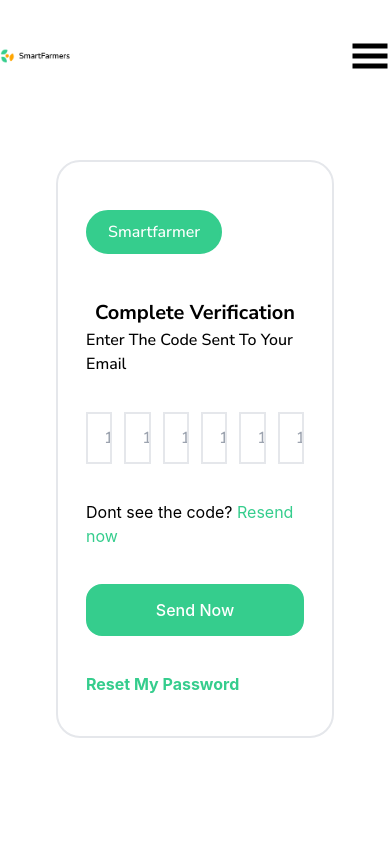
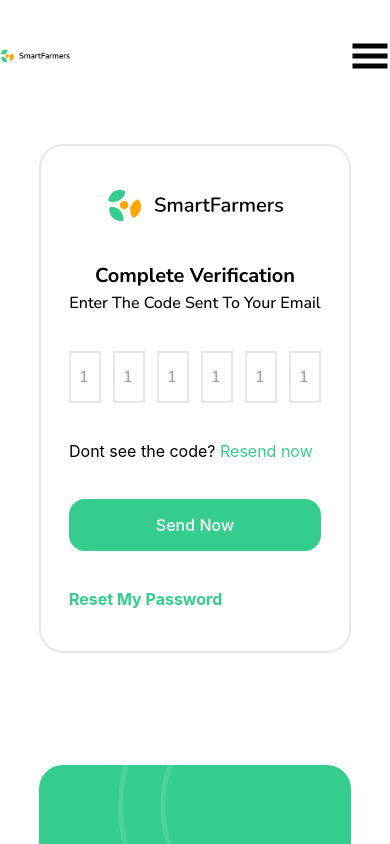
Before and after one commit to Toshmoney/smartfarmer, a React (Create React App) app in the folder client-side/: page /verification in a window 390 px wide. Shown: the top 844 px of the page. Built offline with nearby package versions, Linux system fonts and the light colour scheme; a web font is replaced by a local one.

Commit message:
adjusted all the  login pages

```diff
--- a/client-side/src/Components/Forgetpass/Content.jsx
+++ b/client-side/src/Components/Forgetpass/Content.jsx
@@ -1,11 +1,13 @@
 import React from 'react'
+import logo from '../../Images/logo.png'
+
 
 const Content = () => {
     return (
         <div className='py-[3rem]'>
-        <div className='container border-2 border-grey py-10 px-7 rounded-3xl w-full lg:w-[20%] flex flex-col gap-9'>
-            <div>
-                <button className='btn1 capitalize nunito text-small my-2 text-white lg:text-xl'>Smartfarmer</button>
+            <div className='container border-2 border-grey py-10 px-7 rounded-3xl w-[80%] lg:w-[20%] flex flex-col gap-9'>
+                <div className='flex w-full justify-center'>
+                    <img src={logo} alt="" />
                 </div>
                 <div className='flex flex-col w-full items-center'>
                     <h4 className='capitalize nunito'>forgot password</h4>
--- a/client-side/src/Components/Forgetpass/Verification/Code.jsx
+++ b/client-side/src/Components/Forgetpass/Verification/Code.jsx
@@ -1,23 +1,25 @@
 import React from 'react'
+import logo from '../../../Images/logo.png'
+
 
 const Code = () => {
     return (
-    <div className='py-[3rem] px-14 lg:px-0'>
-        <div className='container border-2 border-grey py-10 px-7 rounded-3xl w-full lg:w-[23%] flex flex-col gap-9'>
-            <div>
-                <button className='btn1 capitalize nunito text-small my-2 text-white lg:text-xl'>Smartfarmer</button>
+        <div className='flex flex-col py-[2rem] items-center justify-center'>
+            <div className='container border-2 border-grey py-10 px-7 rounded-3xl w-[80%] lg:w-[23%] flex flex-col gap-9'>
+                <div className='flex w-full justify-center'>
+                    <img src={logo} alt="" />
                 </div>
                 <div className='flex flex-col w-full items-center'>
                     <h4 className='capitalize nunito'>Complete Verification</h4>
                     <p className='capitalize nunito'>enter the code sent to your email</p>
                 </div>
                 <div className='grid grid-cols-6 w-full gap-3'>
-                <input className=' border-grey w-full py-3 pl-4 border-grey border-2 nunito ' type="text" placeholder='1'/>
-                <input className=' border-grey w-full py-3 pl-4 border-grey border-2 nunito' type="text" placeholder='1'/>
-                <input className=' border-grey w-full py-3 pl-4 border-grey border-2 nunito' type="text" placeholder='1'/>
-                <input className=' border-grey w-full py-3 pl-4 border-grey border-2 nunito' type="text" placeholder='1'/>
-                <input className=' border-grey w-full py-3 pl-4 border-grey border-2 nunito' type="text" placeholder='1'/>
-                <input className=' border-grey w-full py-3 pl-4 border-grey border-2 nunito' type="text" placeholder='1'/>
+                    <input className=' border-grey w-full py-3 lg:pl-4 pl-2 border-grey border-2 nunito ' type="text" placeholder='1' />
+                    <input className=' border-grey w-full py-3 lg:pl-4 pl-2 border-grey border-2 nunito' type="text" placeholder='1' />
+                    <input className=' border-grey w-full py-3 lg:pl-4 pl-2 border-grey border-2 nunito' type="text" placeholder='1' />
+                    <input className=' border-grey w-full py-3 lg:pl-4 pl-2 border-grey border-2 nunito' type="text" placeholder='1' />
+                    <input className=' border-grey w-full py-3 lg:pl-4 pl-2 border-grey border-2 nunito' type="text" placeholder='1' />
+                    <input className=' border-grey w-full py-3 lg:pl-4 pl-2 border-grey border-2 nunito' type="text" placeholder='1' />
                 </div>
                 <p>Dont see the code? <a href='' className='text-[#35CD8D]' >Resend now</a></p>
                 <div className='flex flex-col gap-5'>
--- a/client-side/src/Components/Login/Content.jsx
+++ b/client-side/src/Components/Login/Content.jsx
@@ -1,12 +1,13 @@
 import React from 'react'
 import password from '../../Images/Vector (10).png'
+import logo from '../../Images/logo.png'
 
 const Content = () => {
   return (
     <div className='flex flex-col py-[2rem] items-center justify-center'>
         <div className='container border-2 border-grey py-10 px-7 rounded-3xl w-[80%]  lg:w-[20%] flex flex-col gap-7'>
-            <div>
-                <button className='btn1 capitalize nunito text-small my-2 text-white lg:text-xl'>Smartfarmer</button>
+            <div className='flex w-full justify-center'>
+                <img src={logo} alt="" />
             </div>
             <div className='flex flex-row w-full justify-between items-center'>
                 <button className='text-[grey]'><a href="/signup">Create an Account</a></button>
--- a/client-side/src/Components/ResetPassword/Reset.jsx
+++ b/client-side/src/Components/ResetPassword/Reset.jsx
@@ -1,15 +1,18 @@
 import React from 'react'
 import password from '../../Images/Vector (10).png'
+import logo from '../../Images/logo.png'
+
 
 const Reset = () => {
   return (
-    <div className='py-[3rem] px-14 lg:px-0'>
-        <div className='container border-2 border-grey py-10 px-7 rounded-3xl w-full lg:w-[20%] flex flex-col gap-7'>
-            <div>
-                <button className='btn1 capitalize nunito text-small my-2 text-white lg:text-xl'>Smartfarmer</button>
+    <div className='flex flex-col py-[2rem] items-center justify-center'>
+        <div className='container border-2 border-grey py-10 px-7 rounded-3xl w-[80%] lg:w-[20%] flex flex-col gap-7'>
+            <div className='flex w-full justify-center'>
+                <img src={logo} alt="" />
             </div>
-            <div className=''>
-
+            <div className='nunito flex flex-col items-center'>
+                <h4>Reset Password</h4>
+                <p className='text-[grey] text-[14px] text-center'>Type your password to Login to Your Account</p>
             </div>
             <div className='flex flex-col gap-7'>
                 <div className='border-grey w-full border-b-2 flex items-center'>
@@ -23,7 +26,6 @@
                 <button className='btn text-white'><a href="">Done</a></button>
             </div>
         </div>
-
     </div>
   )
 }
--- a/client-side/src/Components/Signup/Content.jsx
+++ b/client-side/src/Components/Signup/Content.jsx
@@ -1,14 +1,15 @@
 import React from 'react'
 import password from '../../Images/Vector (10).png'
+import logo from '../../Images/logo.png'
 
 
 
 const Content = () => {
   return (
-    <div className='py-[3rem] px-14 lg:px-0'>
-        <div className='container border-2 border-grey py-10 px-7 rounded-3xl w-full lg:w-[22%] flex flex-col gap-7'>
-            <div>
-                <button className='btn1 capitalize nunito text-small my-2 text-white lg:text-xl'>Smartfarmer</button>
+    <div className='flex flex-col py-[2rem] items-center justify-center'>
+        <div className='container border-2 border-grey py-10 px-7 rounded-3xl w-[80%] lg:w-[22%] flex flex-col gap-7'>
+        <div className='flex w-full justify-center'>
+                <img src={logo} alt="" />
             </div>
             <div className='flex flex-row w-full justify-between items-center'>
                 <button className='btn1 text-white'><a href="">Create an Account</a></button>
```
Lines whose indentation alone changed are shown as unchanged.
